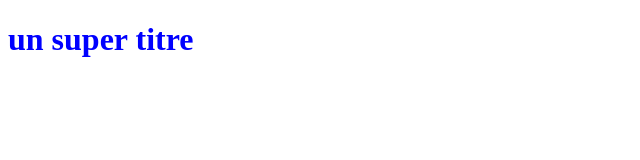
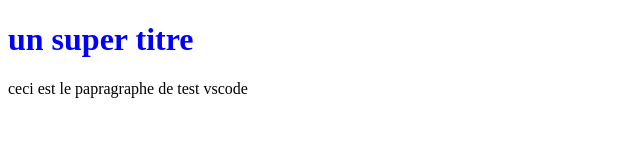
Before and after one commit to Sebxdev5/premier-projet, a plain HTML site: page index.html in a window 1280 px wide. Shown: the whole page, without its empty margins (0-640 px from the left). Drawn offline with Linux system fonts and the light colour scheme.

Commit message:
Modification de paragraphe sur Vscodetest

```diff
--- a/index.html
+++ b/index.html
@@ -6,5 +6,6 @@
     </head>
     <body>
         <h1>un super titre</h1>
+        <p> ceci est le papragraphe de test vscode</p>
     </body>
 </html>
```
